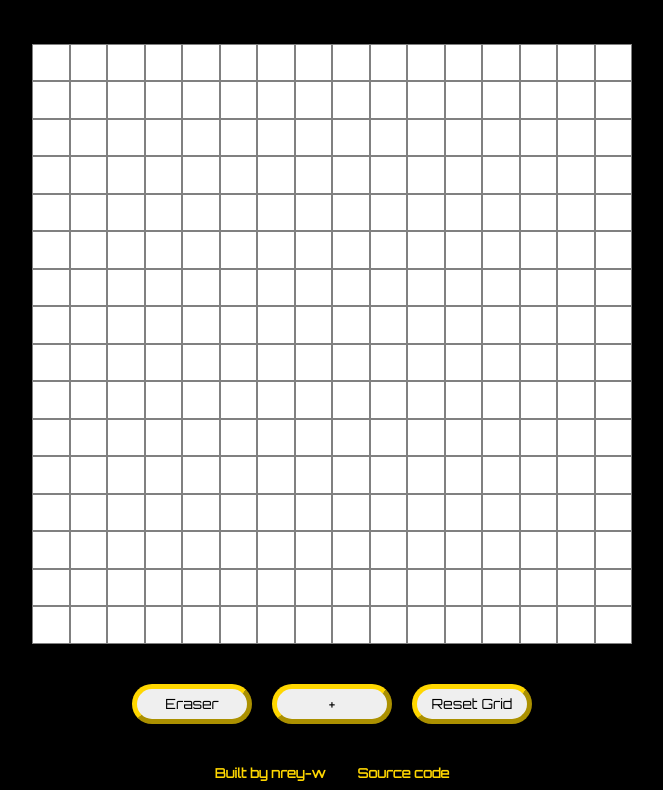
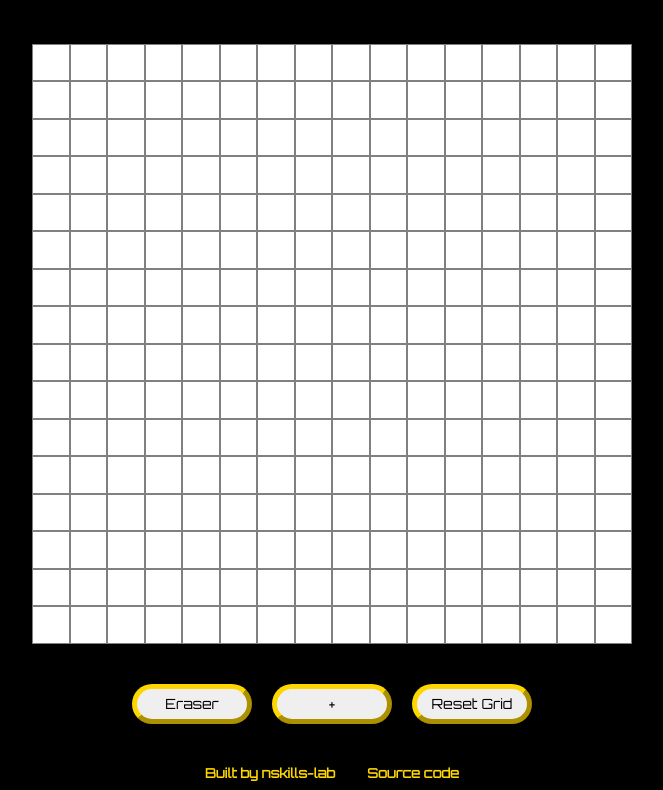
Before and after one commit to nskills-lab/etch-a-sketch, a plain HTML site: page index.html in a window 1280 px wide. Shown: the part 138-928 px from the top of the page, without its empty margins (308-971 px from the left). Drawn offline with Linux system fonts and the light colour scheme.

Commit message:
Update index.html
Update with the new urls

```diff
--- a/index.html
+++ b/index.html
@@ -19,8 +19,8 @@
     </div>
     <!-- Copyright -->
     <footer>
-        <a style="text-decoration:none" href="https://github.com/nrey-w">Built by nrey-w</a> " | "
-        <a style="text-decoration:none" href="https://github.com/nrey-w/etch-a-sketch">Source code</a>
+        <a style="text-decoration:none" href="https://github.com/nskills-lab">Built by nskills-lab</a> " | "
+        <a style="text-decoration:none" href="https://github.com/nskills-lab/etch-a-sketch">Source code</a>
     </footer>
 </body>
 <script src="script.js"></script>
```
